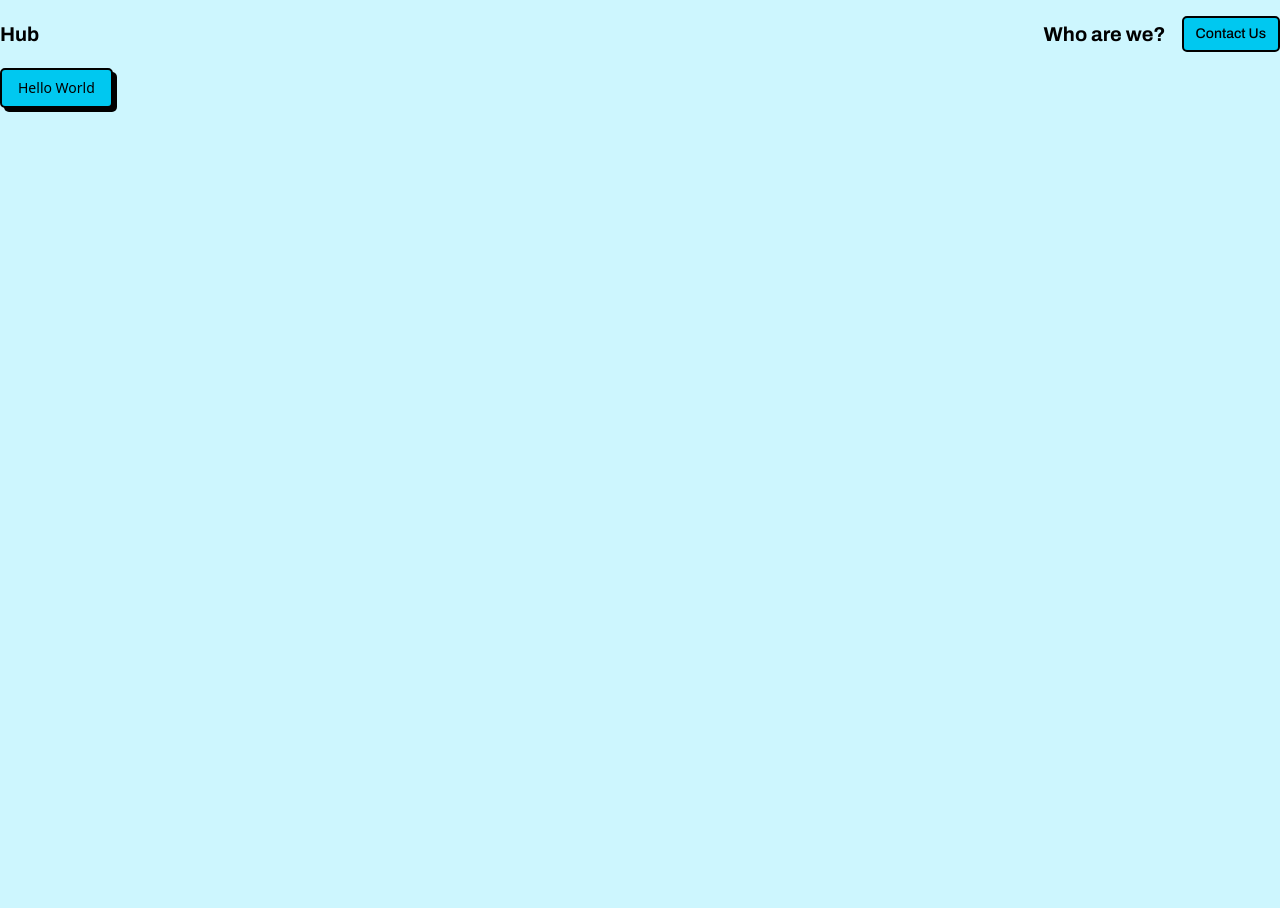
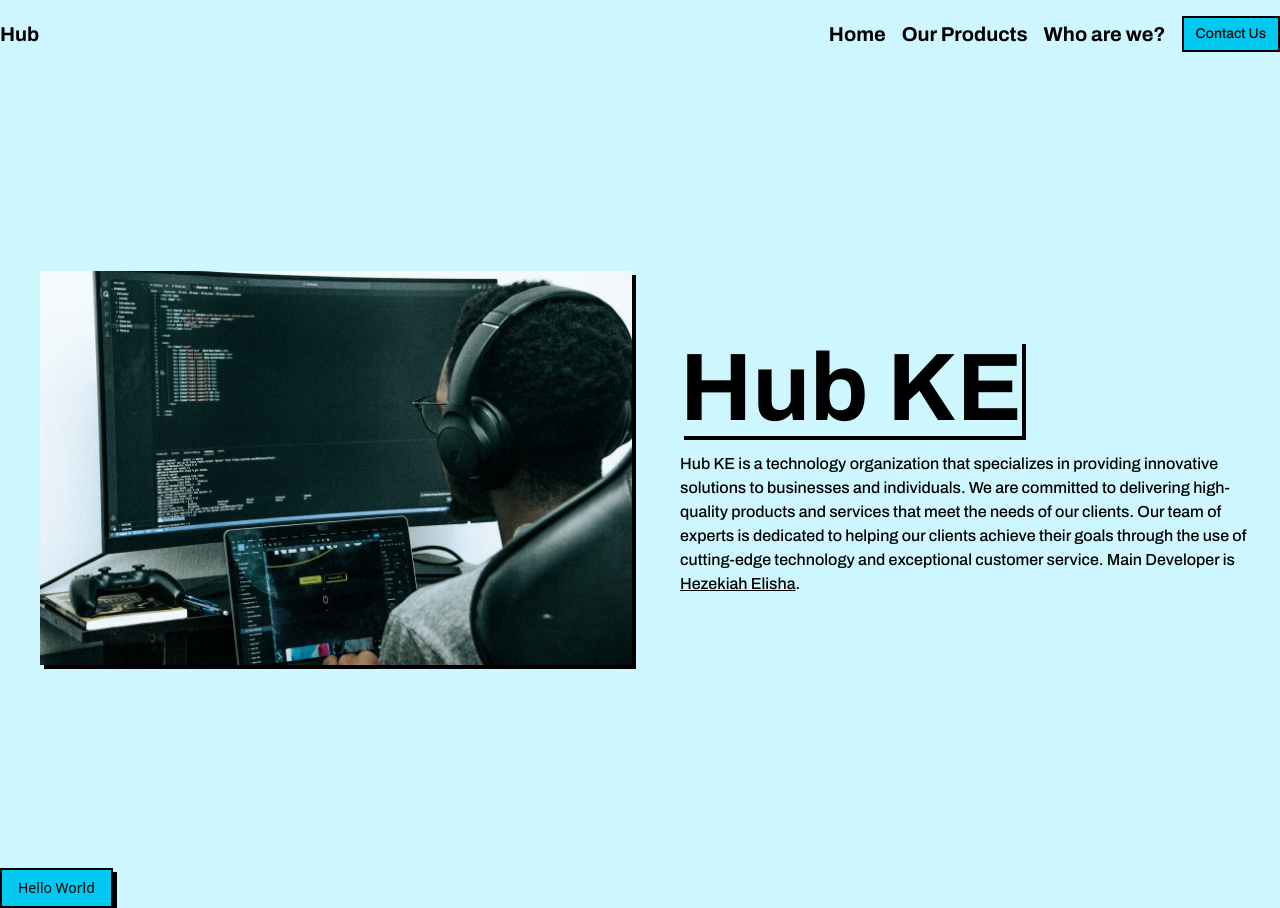
Before and after one commit to Hezekiah-Elisha/hub_ke, a Next.js app: page / in a window 1280 px wide. Before the commit the page ends 800 px from the top, so only its background shows below. Built offline with nearby package versions, Linux system fonts and the light colour scheme.

Commit message:
feat: add Hero component, update NavHeader links, and adjust global styles

```diff
--- a/app/globals.css
+++ b/app/globals.css
@@ -57,10 +57,11 @@
   --spacing-boxShadowY: 4px;
   --spacing-reverseBoxShadowX: -4px;
   --spacing-reverseBoxShadowY: -4px;
-  --radius-base: 5px;
+  --radius-base: 0px;
   --shadow-shadow: var(--shadow);
   --font-weight-base: 500;
   --font-weight-heading: 700;
+
   --font-archivo: var(--font-archivo);
 }
 
--- a/app/layout.tsx
+++ b/app/layout.tsx
@@ -2,6 +2,7 @@ import type { Metadata } from "next";
 import { Archivo, Geist, Geist_Mono } from "next/font/google";
 import "./globals.css";
 import NavHeader from "@/components/layout/NavHeader";
+import Hero from "@/components/layout/Hero";
 
 const archivo = Archivo({
   variable: "--font-archivo",
--- a/app/page.tsx
+++ b/app/page.tsx
@@ -1,10 +1,13 @@
+import Hero from '@/components/layout/Hero'
 import { Button } from '@/components/ui/button'
 import React from 'react'
 
 export default function page() {
   return (
     <div>
+      <Hero />
       <Button>Hello World</Button>
+
     </div>
   )
 }
--- /dev/null
+++ b/components/layout/Hero.tsx
@@ -0,0 +1,27 @@
+import Image from "next/image";
+import Link from "next/link";
+
+export default function Hero() {
+    return (
+        <section className="h-screen relative flex flex-row justify-center items-center font-archivo">
+            <div className="flex-1 w-full px-10 flex flex-row justify-center align-middle">
+                <Image
+                    src={'/hero-background.webp'}
+                    alt="Hero Background"
+                    width={1500}
+                    height={1200}
+                    className="object-cover object-center shadow-shadow border-border w-full h-full"
+                />
+            </div>
+            <div className='flex-1 p-2 justify-center items-start flex flex-col gap-4'>
+                <h2 className='text-8xl font-bold text-main-foreground border-border shadow-shadow'>Hub KE</h2>
+                <p>
+                    Hub KE is a technology organization that specializes in
+                    providing innovative solutions to businesses and
+                    individuals. We are committed to delivering high-quality products and services that meet the needs of our clients. Our team of experts is dedicated to helping our clients achieve their goals through the use of cutting-edge technology and exceptional customer service.
+                    Main Developer is <Link href="https://www.linkedin.com/in/hezekiah-elisha" className="underline text-main-foreground" target="blank">Hezekiah Elisha</Link>.
+                </p>
+            </div>
+        </section>
+    )
+}
--- a/components/layout/NavHeader.tsx
+++ b/components/layout/NavHeader.tsx
@@ -9,6 +9,12 @@ export default function NavHeader() {
             </div>
             <div className='flex flex-row gap-4 items-center'>
                 <Link href={'/'} className='hover:underline'>
+                    Home
+                </Link>
+                <Link href={'/#our-products'} className='hover:underline'>
+                    Our Products
+                </Link>
+                <Link href={'/#about-us'} className='hover:underline'>
                     Who are we?
                 </Link>
                 <Button size={'sm'} className='' variant="noShadow">
--- /dev/null
+++ b/components/layout/OurApps.jsx
@@ -0,0 +1,7 @@
+import React from 'react'
+
+export default function OurApps() {
+  return (
+    <div>Our Programs</div>
+  )
+}
```
Also changed, not shown: public/hero-background.webp (added).
